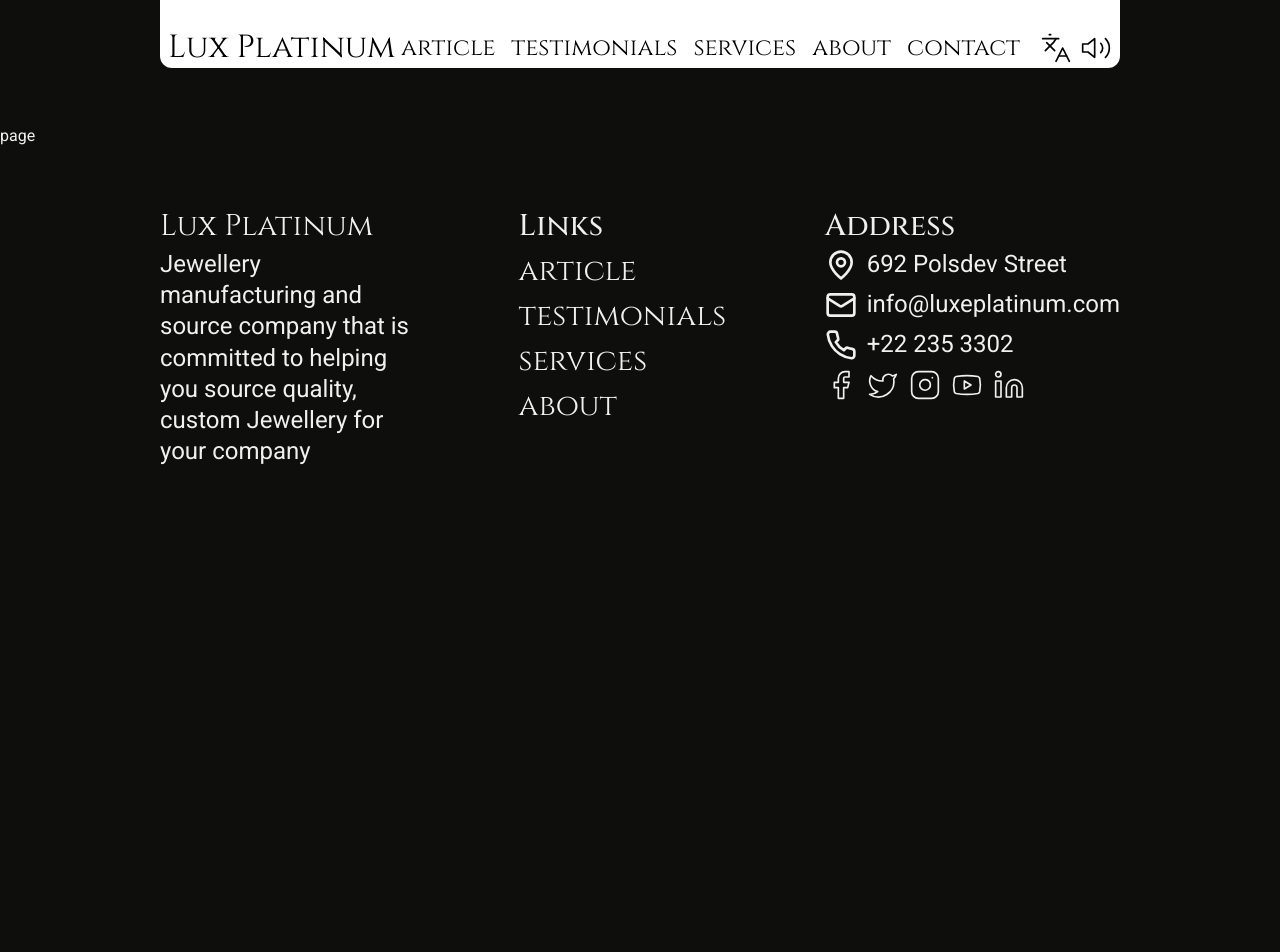
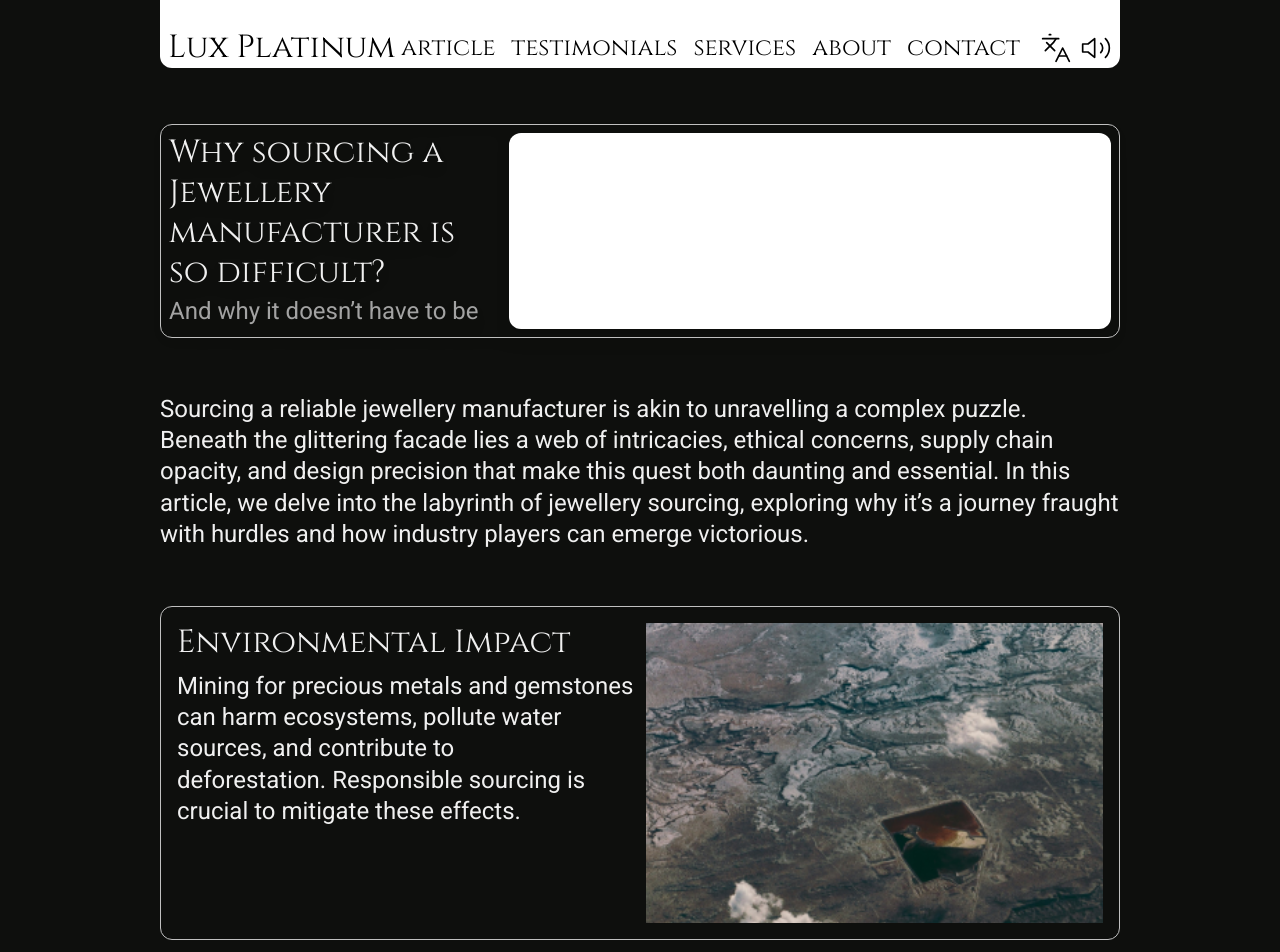
Before and after one commit to LeeCodier/Lux-Platinum-Sales-Funnel-Landing-Page, a Next.js app: page /article in a window 1280 px wide. Shown: the top 952 px of the page. Before the commit the page ends 800 px from the top, so only its background shows below. Built offline with nearby package versions, Linux system fonts and the light colour scheme.

Commit message:
finished article basic layout

```diff
--- a/src/app/article/page.tsx
+++ b/src/app/article/page.tsx
@@ -1,5 +1,70 @@
+import {
+  ACompany,
+  AHeader,
+  AIssues,
+  Form,
+  HowItWorks,
+  Parallax,
+  Services,
+  Testimonials,
+  WhyUs,
+} from "@/components";
+import { a_bridges, a_issues } from "@/constants";
+import Image from "next/image";
+
 const page = () => {
-  return <div className="column">page</div>;
+  return (
+    <div className="column">
+      <AHeader />
+      <div className="body layout">{a_bridges[0]}</div>
+
+      <div className=" layout">
+        <div className=" flex p-2 rounded-xl border border-secondary gap-2 sm:gap-3 sm:p-4">
+          <div className="w-full flex flex-col gap-2 ">
+            <div className="heading-text">{a_issues[0].header}</div>
+            <div className="body">{a_issues[0].content}</div>
+          </div>
+          <div className="w-full hidden sm:block max-h-[300px]">
+            <Image
+              src={a_issues[0].img}
+              alt="Pollution and Design "
+              className=" object-cover w-full h-full"
+            />
+          </div>
+        </div>
+      </div>
+
+      <div className=" layout">
+        <div className=" flex flex-row-reverse p-2 rounded-xl border border-secondary gap-2 sm:gap-3 sm:p-4">
+          <div className="w-full flex flex-col gap-2 ">
+            <div className="heading-text">{a_issues[1].header}</div>
+            <div className="body">{a_issues[1].content}</div>
+          </div>
+          <div className="w-full hidden sm:block max-h-[300px]">
+            <Image
+              src={a_issues[1].img}
+              alt="Pollution and Design "
+              className=" object-cover w-full h-full"
+            />
+          </div>
+        </div>
+      </div>
+
+      <div className="body layout">{a_bridges[1]}</div>
+      <AIssues />
+      <div className="body layout">{a_bridges[2]}</div>
+      <ACompany />
+
+      <WhyUs />
+
+      <Testimonials />
+
+      <Parallax />
+      <HowItWorks />
+      <Services />
+      <Form />
+    </div>
+  );
 };
 
 export default page;
--- /dev/null
+++ b/src/components/ACompany.tsx
@@ -0,0 +1,19 @@
+import React from "react";
+import { a_company } from "@/constants";
+import { CTA } from "./CTA";
+
+export const ACompany = () => {
+  return (
+    <div className="layout">
+      <div className=" p-2 sm:p-4  flex flex-col sm:flex-row  gap-4 sm:gap-6 rounded-xl border border-secondary  bg-primary ">
+        <div className="flex flex-col gap-5 w-full">
+          <div className="heading-text">{a_company.header}</div>
+          <div className="body">{a_company.section1}</div>
+          <div className="body">{a_company.section2}</div>
+          <CTA />
+        </div>
+        {a_company.component}
+      </div>
+    </div>
+  );
+};
--- /dev/null
+++ b/src/components/AHeader.tsx
@@ -0,0 +1,16 @@
+import React from "react";
+import { a_header } from "@/constants";
+
+export const AHeader = () => {
+  return (
+    <div className="layout">
+      <div className="rounded-xl drop-shadow-lg  flex gap-2 border border-secondary p-2">
+        <div className="  flex flex-col w-full sm:w-[332px]">
+          <div className="heading-text"> {a_header[0]}</div>
+          <div className=" text-text_gray text-[24px]"> {a_header[1]}</div>
+        </div>
+        <div className="hidden  grow sm:flex rounded-xl bg-white"></div>
+      </div>
+    </div>
+  );
+};
--- /dev/null
+++ b/src/components/AIssues.tsx
@@ -0,0 +1,21 @@
+import { a_solutions } from "@/constants";
+
+export const AIssues = () => {
+  return (
+    <div className="layout">
+      <div className=" p-2 sm:p-4  flex flex-col gap-2 sm:gap-6 rounded-xl border border-secondary  bg-primary ">
+        {a_solutions.map(({ id, Component, header, content }) => (
+          <div className="">
+            <div key={id} className="flex gap-2 ">
+              <div className="flex flex-col gap-2 h-fit w-full">
+                <div className="heading-text"> {header}</div>
+                <div className="body">{content}</div>
+              </div>
+              <Component />
+            </div>
+          </div>
+        ))}
+      </div>
+    </div>
+  );
+};
--- a/src/components/index.ts
+++ b/src/components/index.ts
@@ -11,9 +11,15 @@ import { Parallax } from "./Parallax";
 import { Services } from "./Services";
 import { Form } from "./Form";
 import { Footer } from "./Footer";
+import { AHeader } from "./AHeader";
+import { AIssues } from "./AIssues";
+import { ACompany } from "./ACompany";
 
 export {
+  ACompany,
+  AIssues,
   Footer,
+  AHeader,
   Form,
   Services,
   Parallax,
--- a/src/constants/index.tsx
+++ b/src/constants/index.tsx
@@ -27,7 +27,6 @@ import {
 import necklace_jewelry from "/public/icons/necklace_jewelry.svg";
 export const jewelry = necklace_jewelry;
 import Image from "next/image";
-import { ReactNode } from "react";
 
 //article content
 export const a_header: string[] = [
@@ -64,35 +63,45 @@ export const a_solutions = [
     header: "Ethical Sourcing",
     content:
       "Prioritize responsible sourcing by partnering with suppliers who adhere to ethical practices. Rigorous supplier selection, regular audits, and partnerships with organizations like the Responsible Jewellery Council can ensure responsible material procurement.",
-    Component: () => <div> placeholder</div>,
+    Component: () => (
+      <div className="hidden sm:block w-full h-full"> placeholder</div>
+    ),
   },
   {
     id: 2,
     header: "Supply Chain Transparency",
     content:
       " Implement transparent practices to trace metals and gemstones back to their origins. Consumers increasingly demand transparency, so consider tools or technologies that enable supply chain visibility.",
-    Component: () => <div> placeholder</div>,
+    Component: () => (
+      <div className="hidden sm:block w-full h-full"> placeholder</div>
+    ),
   },
   {
     id: 3,
     header: "Metal Price Volatility Management",
     content:
       " Monitor metal prices closely and consider hedging strategies or long-term contracts to mitigate price fluctuations.",
-    Component: () => <div> placeholder</div>,
+    Component: () => (
+      <div className="hidden sm:block w-full h-full"> placeholder</div>
+    ),
   },
   {
     id: 4,
     header: "Quality Control",
     content:
       "Establish stringent quality control processes throughout the production cycle. Regular inspections, certifications, and collaboration with skilled craftsmen contribute to consistent quality.",
-    Component: () => <div> placeholder</div>,
+    Component: () => (
+      <div className="hidden sm:block w-full h-full"> placeholder</div>
+    ),
   },
   {
     id: 5,
     header: "Lead Time Management",
     content:
       " Efficiently manage lead times by optimizing production schedules, streamlining logistics, and maintaining strong relationships with suppliers.",
-    Component: () => <div> placeholder</div>,
+    Component: () => (
+      <div className="hidden sm:block w-full h-full"> placeholder</div>
+    ),
   },
 ];
 
@@ -102,7 +111,7 @@ export const a_company = {
     "We are a whole sale Jewellery manufacturing and source company that is committed to helping you source quality, custom Jewellery for your company",
   section2:
     "Utilizing Licenced and recognized, Gold Smiths and Jewellers to build your merchandise in a way that suits your customers",
-  component: <div> placeholder</div>,
+  component: <div className="h-[340px]  w-full sm:h-full"> placeholder</div>,
 };
 
 export const benifits = [
```
